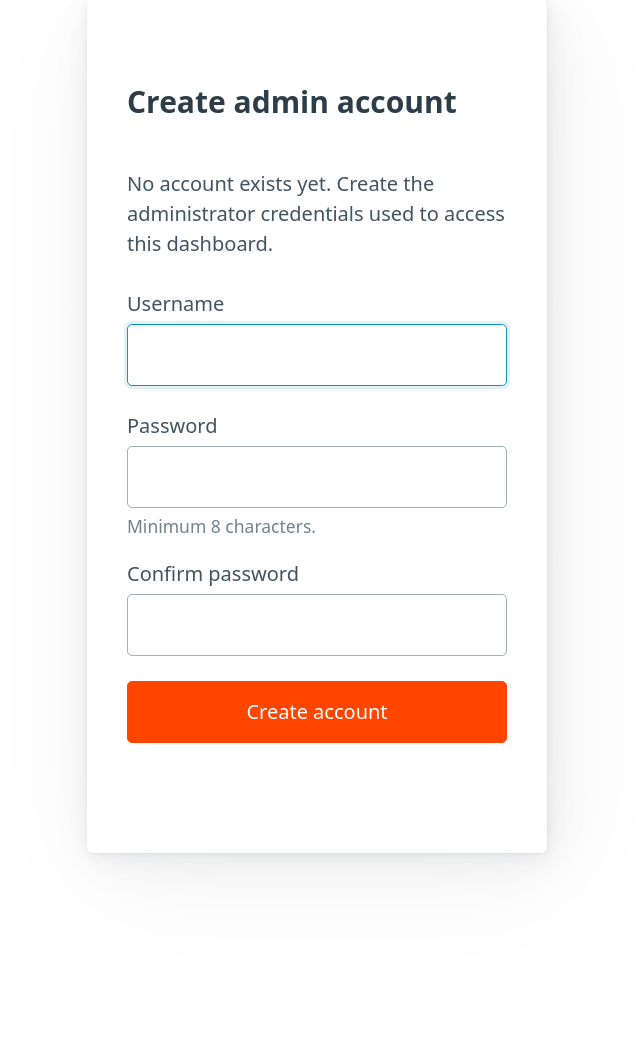
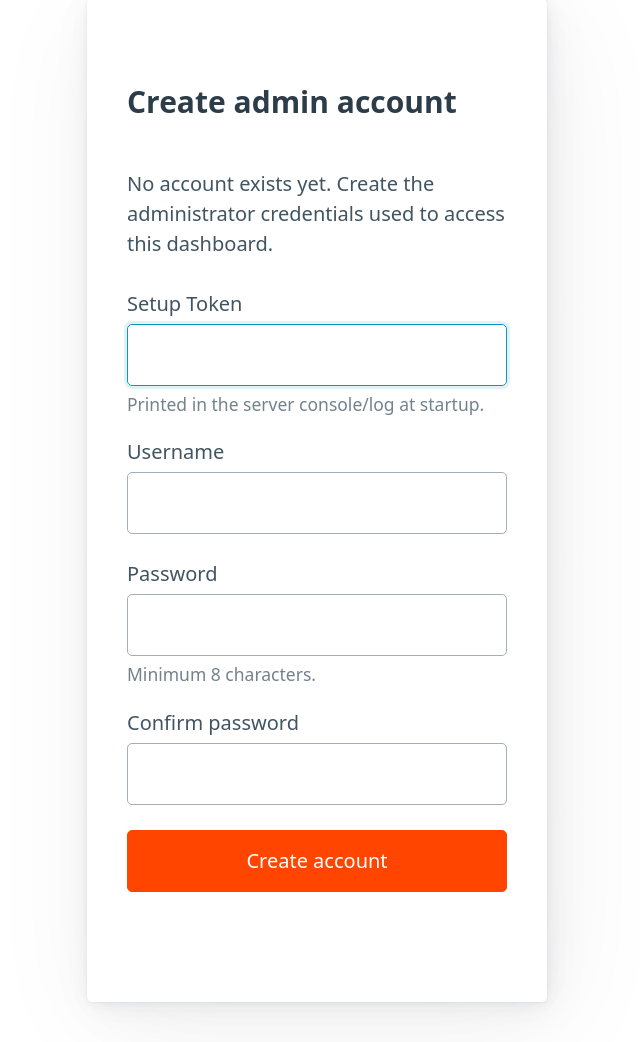
Before and after one commit to PaloAltoNetworks/panos-monitor, a Flask app: page /setup in a window 1280 px wide. Shown: the part 203-1245 px from the top of the page, without its empty margins (323-963 px from the left). Before the commit the page ends 1071 px from the top, so only its background shows below. Run offline with Flask 2, Linux system fonts and the light colour scheme; data comes from the database, SQL or seed files in the repository; parts of the project's set-up code (start-up, migrations or seed data) failed here and were passed over.

Commit message:
fixed vulnerability

```diff
--- a/app.py
+++ b/app.py
@@ -172,6 +172,28 @@ def admin_is_configured():
     return bool(row and row['value'])
 
 
+# One-time token required to complete first-run setup. Set at startup only when
+# no admin exists yet, and printed solely to the server console. This prevents an
+# unauthenticated attacker from racing to /setup and creating the admin account
+# on an instance that already holds firewall/Panorama credentials.
+SETUP_TOKEN = None
+
+
+def init_setup_token():
+    global SETUP_TOKEN
+    if admin_is_configured():
+        SETUP_TOKEN = None
+        return
+    SETUP_TOKEN = secrets.token_urlsafe(24)
+    banner = "=" * 72
+    print(banner)
+    print("FIRST-RUN SETUP REQUIRED — no admin account exists yet.")
+    print("Open the dashboard and enter this one-time setup token to create the")
+    print("administrator account. It is shown only here, in the server console:")
+    print(f"\n    SETUP TOKEN: {SETUP_TOKEN}\n")
+    print(banner)
+
+
 def set_admin_credentials(username, password):
     """Store the admin username and a salted password hash."""
     conn = get_db_connection()
@@ -258,11 +280,16 @@ def require_login():
 @app.route('/setup', methods=['GET', 'POST'])
 def setup():
     """First-run creation of the single admin account."""
+    global SETUP_TOKEN
     if flask.request.method == 'POST':
+        token = flask.request.form.get('setup_token', '')
         username = flask.request.form.get('username', '').strip()
         password = flask.request.form.get('password', '')
         confirm = flask.request.form.get('confirm', '')
-        if not username or not password:
+        # Verify the console-issued token first (constant-time).
+        if not SETUP_TOKEN or not hmac.compare_digest(SETUP_TOKEN, token):
+            flask.flash('Invalid or missing setup token. Check the server console for the current token.', 'error')
+        elif not username or not password:
             flask.flash('Username and password are required.', 'error')
         elif len(password) < 8:
             flask.flash('Password must be at least 8 characters.', 'error')
@@ -270,6 +297,7 @@ def setup():
             flask.flash('Passwords do not match.', 'error')
         else:
             set_admin_credentials(username, password)
+            SETUP_TOKEN = None  # single use — setup is now closed
             flask.flash('Admin account created. Please log in.', 'success')
             return flask.redirect(flask.url_for('login'))
     return flask.render_template('setup.html')
@@ -2061,6 +2089,7 @@ if __name__ == '__main__':
     load_key()
     init_db()
     configure_session_secret()
+    init_setup_token()
     worker_thread = threading.Thread(target=background_worker_loop, daemon=True)
     worker_thread.start()
     log = logging.getLogger('werkzeug')
--- a/templates/setup.html
+++ b/templates/setup.html
@@ -30,8 +30,12 @@
             <h3>Create admin account</h3>
             <p>No account exists yet. Create the administrator credentials used to access this dashboard.</p>
             <form method="post" action="{{ url_for('setup') }}">
+                <label for="setup_token">Setup Token
+                    <input type="text" id="setup_token" name="setup_token" autocomplete="off" required autofocus>
+                    <small>Printed in the server console/log at startup.</small>
+                </label>
                 <label for="username">Username
-                    <input type="text" id="username" name="username" autocomplete="username" required autofocus>
+                    <input type="text" id="username" name="username" autocomplete="username" required>
                 </label>
                 <label for="password">Password
                     <input type="password" id="password" name="password" autocomplete="new-password" required>
```
Also changed, not shown: README.md.
